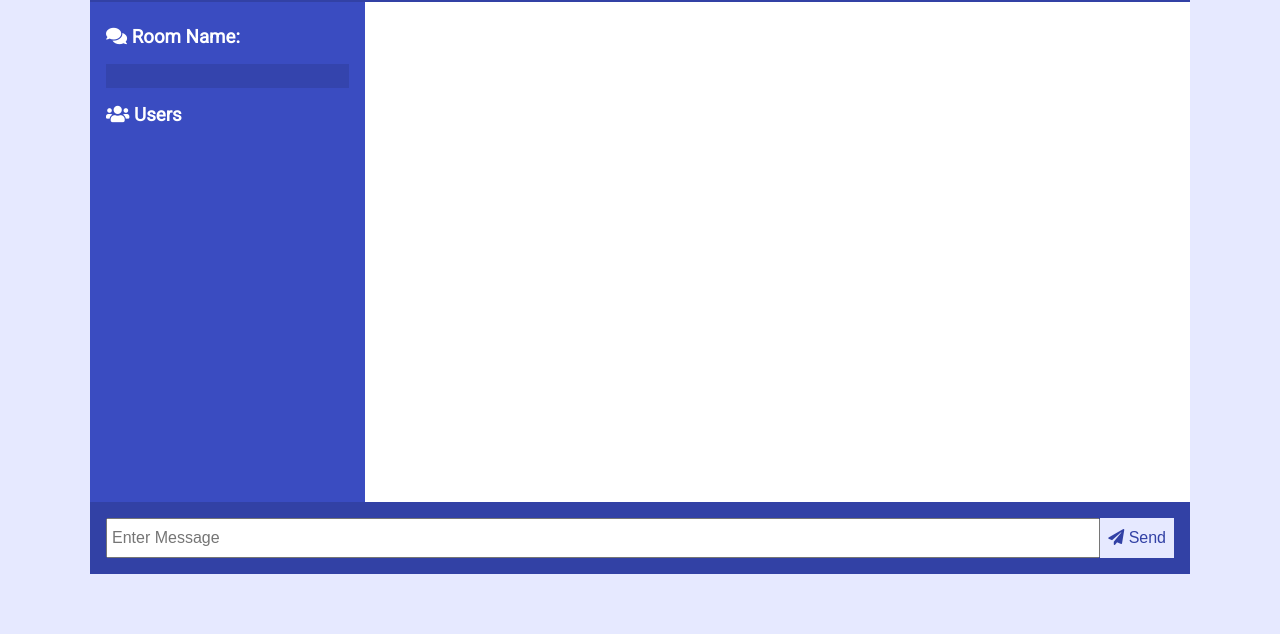
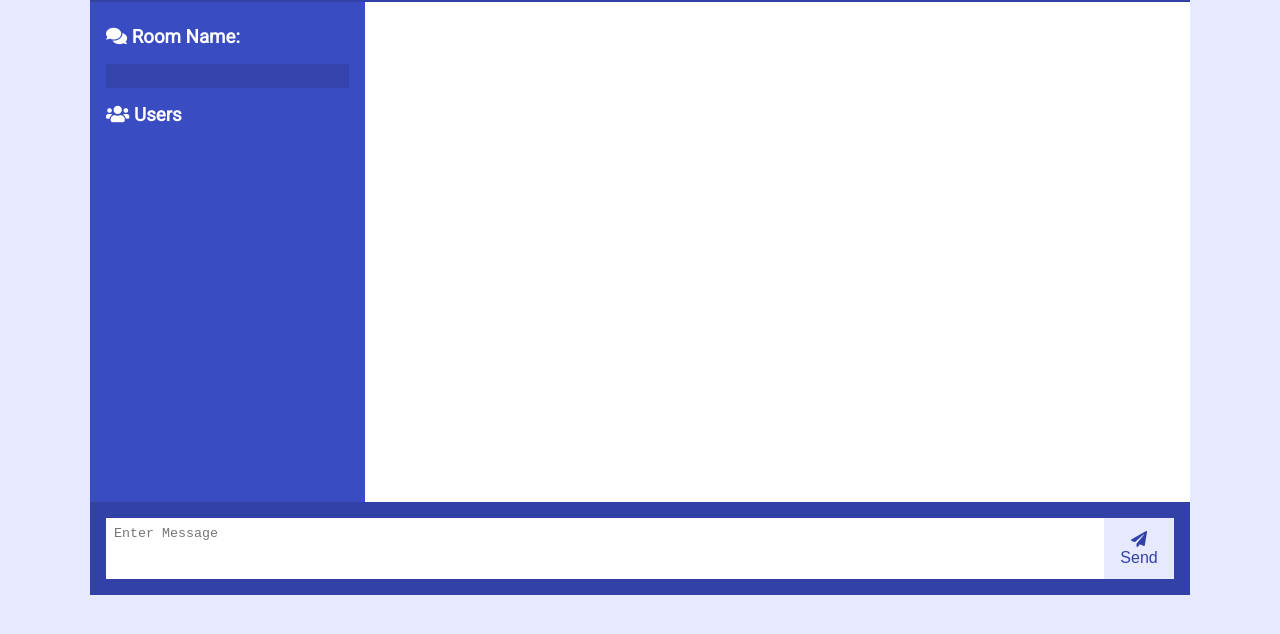
Before and after one commit to pedrovicentesantos/chatcord, a website: page public/chat.html in a window 1280 px wide. Shown: the part 100-734 px from the top of the page. Drawn offline with nearby package versions, Linux system fonts and the light colour scheme; no server answers.

Commit message:
feat: change message input to textarea to render line breaks

```diff
--- a/public/chat.html
+++ b/public/chat.html
@@ -29,13 +29,14 @@
       </main>
       <div class="chat-form-container">
         <form id="chat-form">
-          <input
+          <textarea
             id="msg"
-            type="text"
-            placeholder="Enter Message"
             required
             autocomplete="off"
-          />
+            rows="3"
+            cols="40"
+            placeholder="Enter Message"
+          ></textarea>
           <button class="btn"><i class="fas fa-paper-plane"></i> Send</button>
         </form>
       </div>
--- a/public/css/style.css
+++ b/public/css/style.css
@@ -33,7 +33,17 @@ a {
   text-decoration: none;
 }
 
-input[type='text']:focus {
+textarea {
+  resize: none;
+  border: none;
+  outline: none;
+  padding: 8px;
+  width: 100%;
+  height: 100%;
+}
+
+input[type='text']:focus,
+textarea:focus {
   outline: none;
 }
 
@@ -109,6 +119,11 @@ input[type='text']:focus {
   margin-bottom: 16px;
   background-color: var(--light-color);
   border-radius: 5px;
+}
+
+.chat-messages .text {
+  white-space: pre-line;
+  overflow-wrap: break-word;
 }
 
 .chat-messages .message .meta {
--- a/public/js/main.js
+++ b/public/js/main.js
@@ -37,9 +37,7 @@ const addMessageToDOM = message => {
   const div = document.createElement('div');
   div.classList.add('message');
   div.innerHTML = `<p class="meta">${message.username} <span>${message.time}</span></p>
-    <p class="text">
-      ${message.text}
-    </p>`;
+    <p class="text">${message.text}</p>`;
   document.querySelector('.chat-messages').appendChild(div);
 };
 
```
